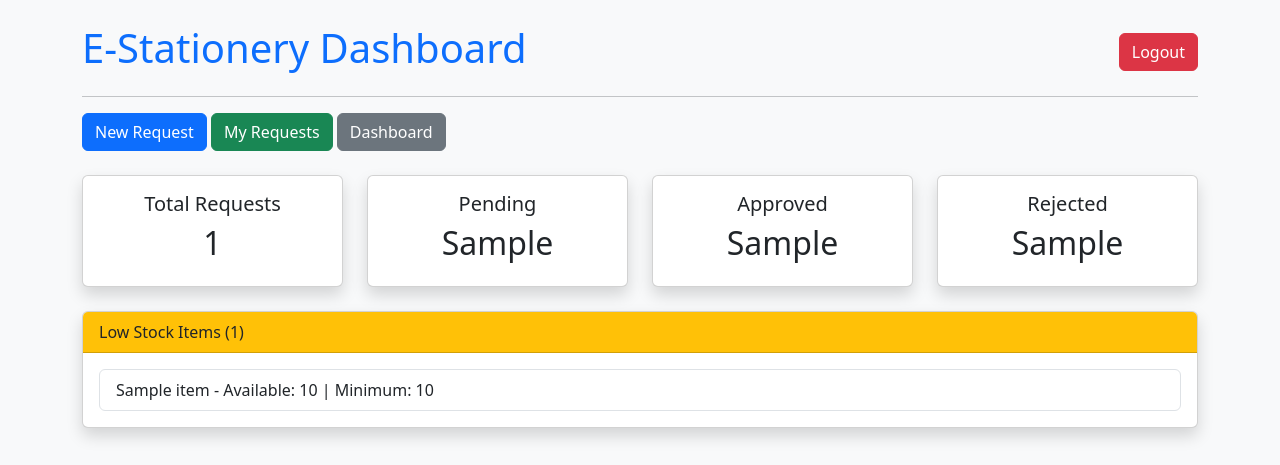
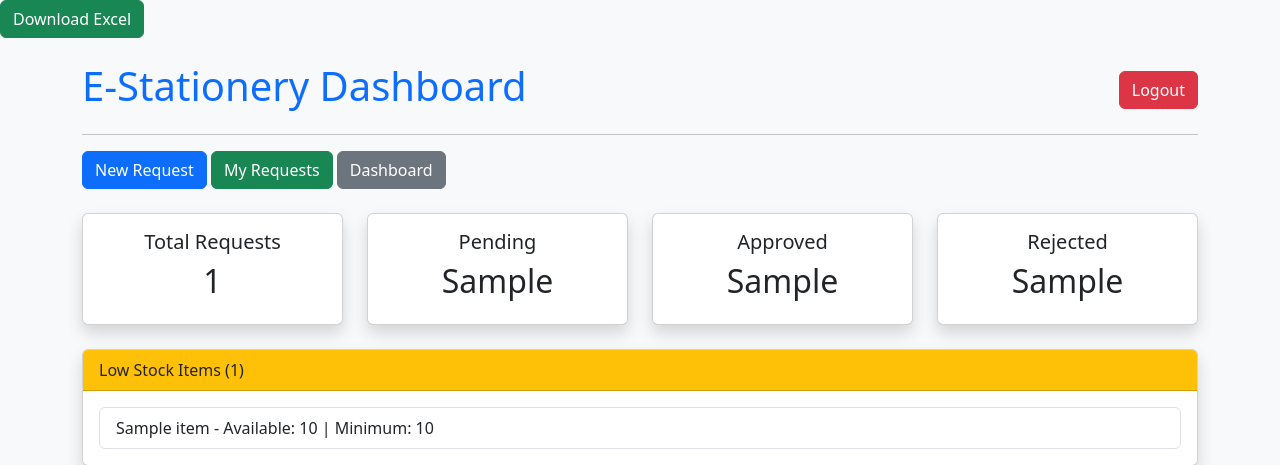
Before and after one commit to girjeshmeena61-lang/stationery-portal, a Django app: template stationery/templates/dashboard.html in a window 1280 px wide. Shown: the top 465 px of the page. Run offline with Django 5.2, Linux system fonts and the light colour scheme; the template is opened without the code that fills it: most values are stand-ins (such as "Sample title", 1, 10 or a date in 2020); some libraries are stand-ins or nearby versions.

Commit message:
Describe your changes

```diff
--- a/stationery/templates/dashboard.html
+++ b/stationery/templates/dashboard.html
@@ -1,4 +1,7 @@
 <!DOCTYPE html>
+<a href="{% url 'export_excel' %}" class="btn btn-success">
+    Download Excel
+</a>
 <html> <head> <title>Dashboard</title>
 <link href="https://cdn.jsdelivr.net/npm/bootstrap@5.3.3/dist/css/bootstrap.min.css" rel="stylesheet">
 </head>
```
